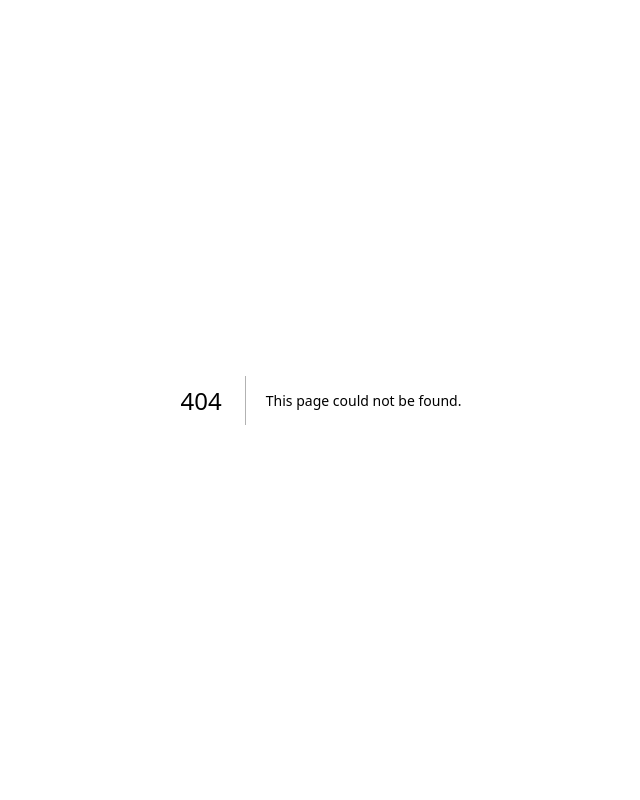
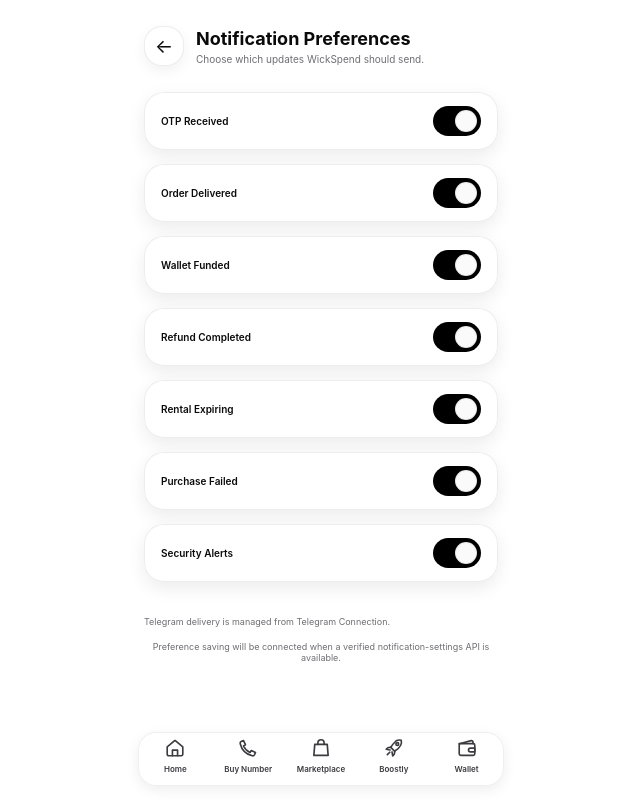
Before and after one commit to wis12dom34/-wickspend-web, a Next.js app: page /notification-preferences in a window 1280 px wide. Before the commit this address had no page. Shown: the whole page, without its empty margins (319-959 px from the left). Built offline with nearby package versions, Linux system fonts and the light colour scheme.

Commit message:
Add Figma notification preferences screen

```diff
--- /dev/null
+++ b/app/notification-preferences/page.tsx
@@ -0,0 +1,23 @@
+"use client";
+import {useState} from "react";
+import {PageShell} from "@/components/PageShell";
+
+const defaults=["OTP Received","Order Delivered","Wallet Funded","Refund Completed","Rental Expiring","Purchase Failed","Security Alerts"] as const;
+
+export default function NotificationPreferences(){
+  const[enabled,setEnabled]=useState<Record<string,boolean>>(()=>Object.fromEntries(defaults.map(label=>[label,true])));
+  function toggle(label:string){setEnabled(current=>({...current,[label]:!current[label]}))}
+  return <PageShell title="Notification Preferences" subtitle="Choose which updates WickSpend should send." back="/notifications">
+    <section style={{display:"grid",gap:14,marginTop:16}}>
+      {defaults.map(label=>{
+        const on=enabled[label];
+        return <button key={label} type="button" onClick={()=>toggle(label)} aria-pressed={on} aria-label={`${label} notifications ${on?"on":"off"}`} style={{height:58,border:"1px solid rgba(0,0,0,.07)",borderRadius:20,background:"rgba(255,255,255,.95)",boxShadow:"0 6px 18px rgba(0,0,0,.08)",display:"flex",alignItems:"center",justifyContent:"space-between",padding:"0 16px",fontSize:10,fontWeight:600,cursor:"pointer"}}>
+          <span>{label}</span>
+          <span aria-hidden="true" style={{width:48,height:30,borderRadius:15,background:on?"#000":"#d1d1d6",display:"flex",alignItems:"center",justifyContent:on?"flex-end":"flex-start",padding:4,transition:"background .18s ease"}}><span style={{width:22,height:22,borderRadius:11,background:"rgba(255,255,255,.98)",border:"1px solid rgba(0,0,0,.07)",display:"block"}}/></span>
+        </button>
+      })}
+    </section>
+    <p style={{fontSize:9,color:"#6e6e73",margin:"34px 0 0"}}>Telegram delivery is managed from Telegram Connection.</p>
+    <p className="screenMessage">Preference saving will be connected when a verified notification-settings API is available.</p>
+  </PageShell>
+}
```
